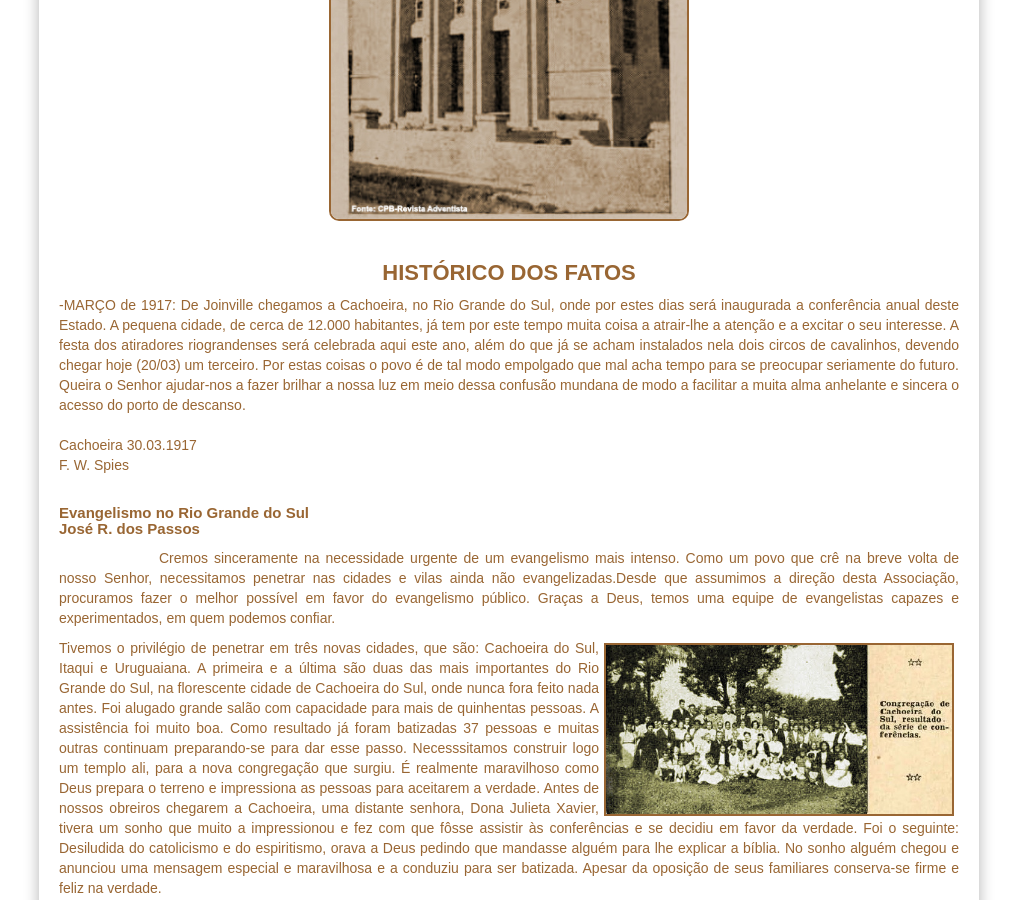
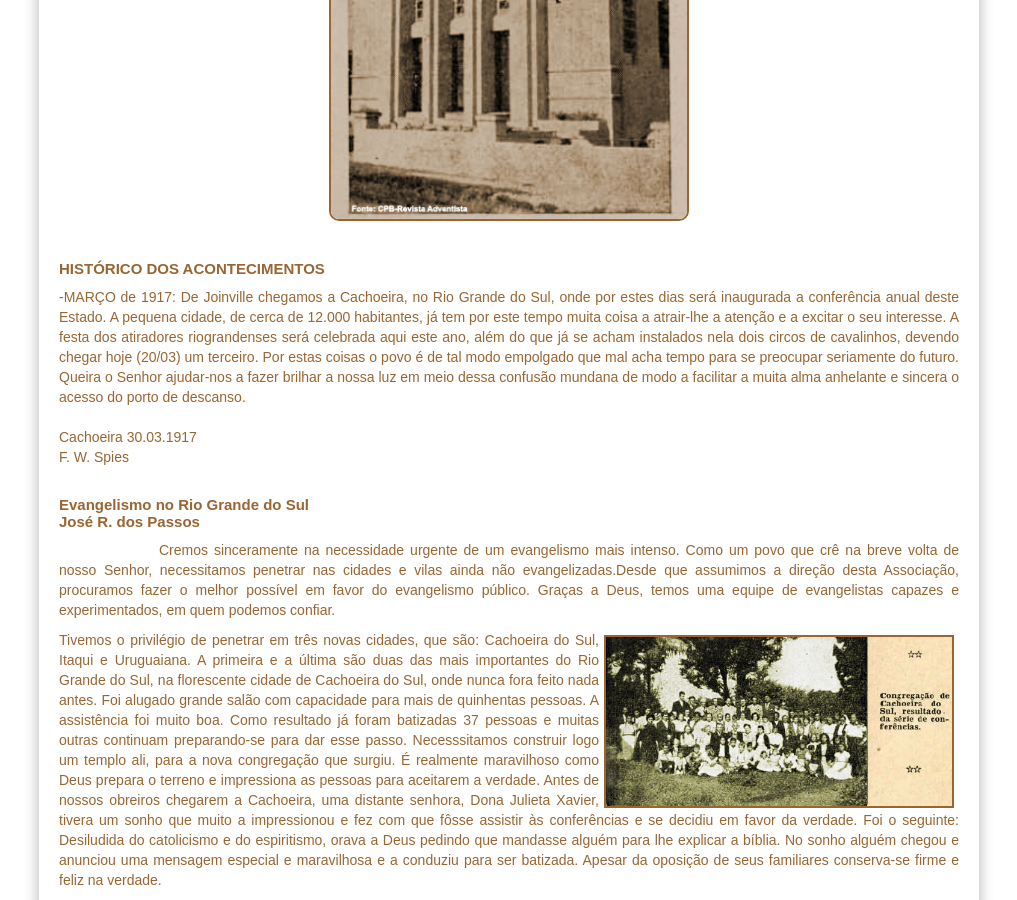
Before and after one commit to claudiovargas1955/claudiovargas1955.github.io, a Jekyll site: the page built from _pages/história-da-iasd-cachoeira.html, in a window 1280 px wide and 900 px high, scrolled down 713 px. Shown: the whole window, without its empty margins (131-1148 px from the left). Built offline with Jekyll 4.4.1, drawn with Linux system fonts in a browser that asks for light colours; some web fonts are replaced.

Commit message:
Update história-da-iasd-cachoeira.html

```diff
--- a/_pages/história-da-iasd-cachoeira.html
+++ b/_pages/história-da-iasd-cachoeira.html
@@ -109,7 +109,7 @@ figure.foto-legenda:hover figcaption {opacity: 5;
 <p><img class="esq2" style="float:center"; src="/images/Inauguração.jpg" class="img-responsive" width="400px" title="";/>
 <figcaption>
 <h3><br><br><br><br>Pr. Aracely Mello<br>Pr. Ataliba Huff<br>Ledovina Marafiga</h3></figcaption></figure><br>
-<h3>HISTÓRICO DOS FATOS</h3>
+<h5>HISTÓRICO DOS ACONTECIMENTOS</h5>
 <p>-MARÇO de 1917: De Joinville chegamos a Cachoeira, no Rio Grande do Sul, onde por estes dias será inaugurada a conferência anual deste Estado. A pequena cidade, de
 cerca de 12.000 habitantes, já tem por este tempo muita coisa a atrair-lhe a atenção e a excitar o seu interesse. A festa dos atiradores riograndenses será celebrada
 aqui este ano, além do que já se acham instalados nela dois circos de cavalinhos, devendo chegar hoje (20/03) um terceiro. Por estas coisas o povo é de tal modo
```
